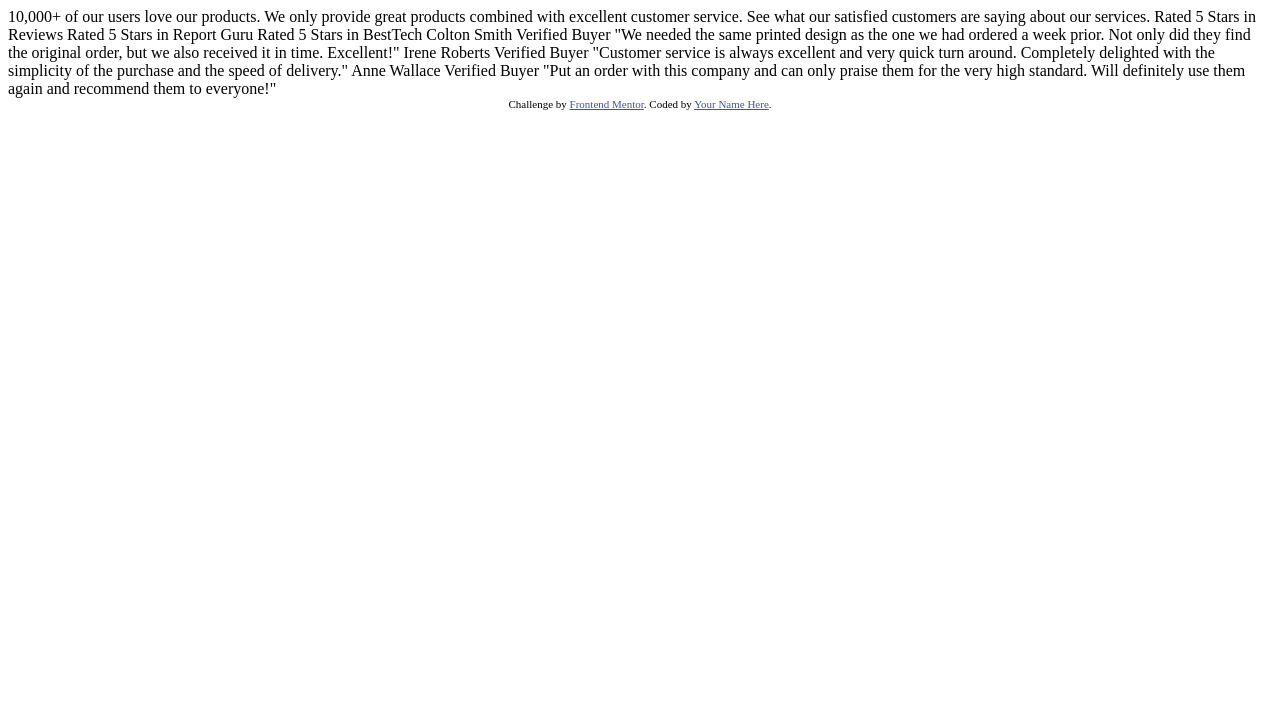
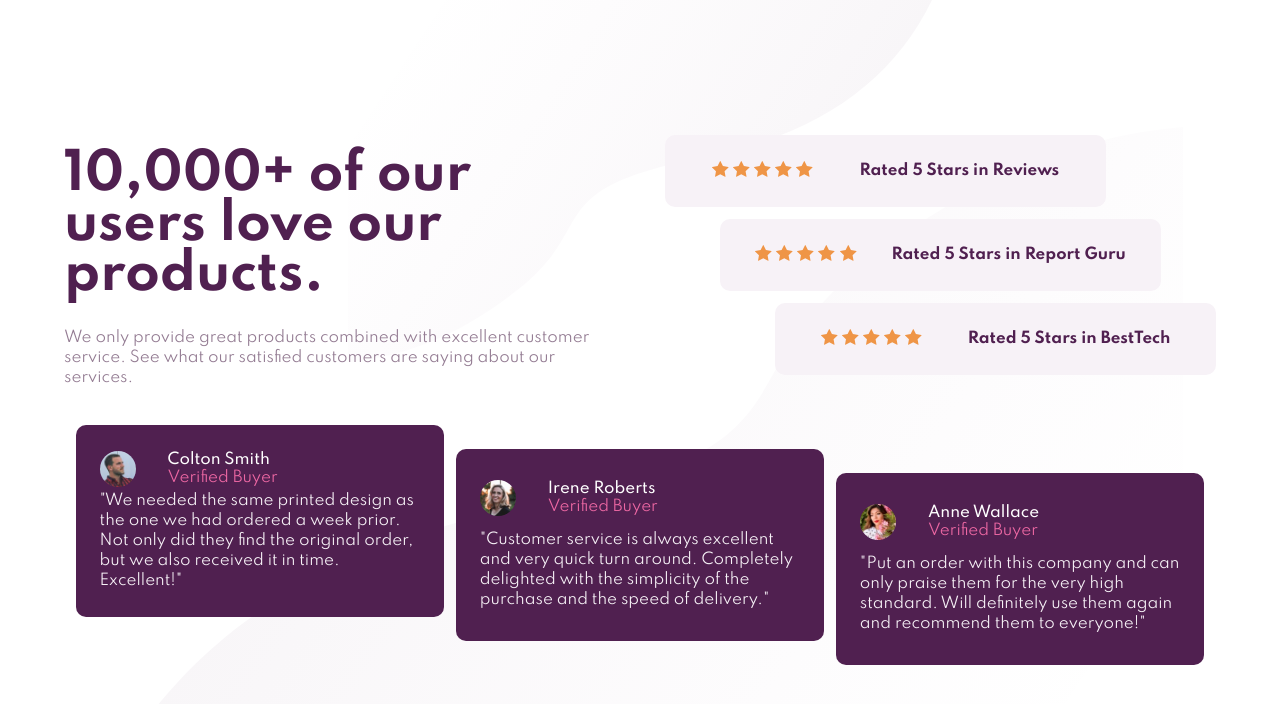
Before and after one commit to roopsBee/frontEndMentor-social-poof-section, a plain HTML site: page index.html in a window 1280 px wide. Drawn offline with Linux system fonts and the light colour scheme.

Commit message:
complete challenge

```diff
--- a/index.html
+++ b/index.html
@@ -5,57 +5,109 @@
     <meta name="viewport" content="width=device-width, initial-scale=1.0" />
     <!-- displays site properly based on user's device -->
 
-    <link
-      rel="icon"
-      type="image/png"
-      sizes="32x32"
-      href="./images/favicon-32x32.png"
-    />
+    <link rel="icon" type="image/png" sizes="32x32" href="./images/favicon-32x32.png" />
+    <link rel="stylesheet" href="/dist/css/style.min.css" />
 
     <title>Frontend Mentor | Social proof section</title>
-
-    <!-- Feel free to remove these styles or customise in your own stylesheet 👍 -->
-    <style>
-      .attribution {
-        font-size: 11px;
-        text-align: center;
-      }
-      .attribution a {
-        color: hsl(228, 45%, 44%);
-      }
-    </style>
+    <link rel="preconnect" href="https://fonts.gstatic.com" />
+    <link
+      href="https://fonts.googleapis.com/css2?family=Spartan:wght@400;500;700&display=swap"
+      rel="stylesheet"
+    />
   </head>
   <body>
-    10,000+ of our users love our products.
-
-    We only provide great products combined with excellent customer service.
-    See what our satisfied customers are saying about our services.
-
-    Rated 5 Stars in Reviews
-    Rated 5 Stars in Report Guru
-    Rated 5 Stars in BestTech
-
-    Colton Smith
-    Verified Buyer
+    <main>
+      <section class="main-section">
+        <div class="header-container">
+          <h1 class="header-header">10,000+ of our users love our products.</h1>
+          <p class="header-body">
+            We only provide great products combined with excellent customer service. See
+            what our satisfied customers are saying about our services.
+          </p>
+        </div>
+        <div class="rating-cards-container">
+          <div class="rating-card">
+            <div class="stars-container">
+              <img src="/images/icon-star.svg" alt="star icon" class="star" />
+              <img src="/images/icon-star.svg" alt="star icon" class="star" />
+              <img src="/images/icon-star.svg" alt="star icon" class="star" />
+              <img src="/images/icon-star.svg" alt="star icon" class="star" />
+              <img src="/images/icon-star.svg" alt="star icon" class="star" />
+            </div>
+            <p class="rating-text">Rated 5 Stars in Reviews</p>
+          </div>
+          <div class="rating-card">
+            <div class="stars-container">
+              <img src="/images/icon-star.svg" alt="star icon" class="star" />
+              <img src="/images/icon-star.svg" alt="star icon" class="star" />
+              <img src="/images/icon-star.svg" alt="star icon" class="star" />
+              <img src="/images/icon-star.svg" alt="star icon" class="star" />
+              <img src="/images/icon-star.svg" alt="star icon" class="star" />
+            </div>
+            <p class="rating-text">Rated 5 Stars in Report Guru</p>
+          </div>
+          <div class="rating-card">
+            <div class="stars-container">
+              <img src="/images/icon-star.svg" alt="star icon" class="star" />
+              <img src="/images/icon-star.svg" alt="star icon" class="star" />
+              <img src="/images/icon-star.svg" alt="star icon" class="star" />
+              <img src="/images/icon-star.svg" alt="star icon" class="star" />
+              <img src="/images/icon-star.svg" alt="star icon" class="star" />
+            </div>
+            <p class="rating-text">Rated 5 Stars in BestTech</p>
+          </div>
+        </div>
+        <div class="review-cards-container">
+          <div class="review-card">
+            <div class="review-card-header">
+              <img
+                src="/images/image-colton.jpg"
+                alt="Colton Smith image"
+                class="avatar"
+              />
+              <div class="name-container">
+                <p class="name">Colton Smith</p>
+                <p class="secondary">Verified Buyer</p>
+              </div>
+            </div>
+            <p class="card-body">
               "We needed the same printed design as the one we had ordered a week prior.
               Not only did they find the original order, but we also received it in time.
               Excellent!"
-
-    Irene Roberts
-    Verified Buyer
+            </p>
+          </div>
+          <div class="review-card">
+            <div class="review-card-header">
+              <img
+                src="/images/image-irene.jpg"
+                alt="Colton Smith image"
+                class="avatar"
+              />
+              <div class="name-container">
+                <p class="name">Irene Roberts</p>
+                <p class="secondary">Verified Buyer</p>
+              </div>
+            </div>
+            <p class="card-body">
               "Customer service is always excellent and very quick turn around. Completely
               delighted with the simplicity of the purchase and the speed of delivery."
-
-    Anne Wallace
-    Verified Buyer
+            </p>
+          </div>
+          <div class="review-card">
+            <div class="review-card-header">
+              <img src="/images/image-anne.jpg" alt="Colton Smith image" class="avatar" />
+              <div class="name-container">
+                <p class="name">Anne Wallace</p>
+                <p class="secondary">Verified Buyer</p>
+              </div>
+            </div>
+            <p class="card-body">
               "Put an order with this company and can only praise them for the very high
               standard. Will definitely use them again and recommend them to everyone!"
-
-    <div class="attribution">
-      Challenge by
-      <a href="https://www.frontendmentor.io?ref=challenge" target="_blank"
-        >Frontend Mentor</a
-      >. Coded by <a href="#">Your Name Here</a>.
+            </p>
           </div>
+        </div>
+      </section>
+    </main>
   </body>
 </html>
--- /dev/null
+++ b/scss/_variables.scss
@@ -0,0 +1,23 @@
+$dark-magenta: hsl(300, 43%, 22%);
+$soft-pink: hsl(333, 80%, 67%);
+$dark-grey-magenta: hsl(303, 10%, 53%);
+$light-gray-magenta: hsl(300, 24%, 96%);
+$white: hsl(0, 0%, 100%);
+$body-font-size: 15px;
+$font-weight: (
+  regular: 400,
+  medium: 500,
+  bold: 700,
+);
+
+@mixin font-style($weight, $color, $size) {
+  font-weight: map-get($font-weight, $weight);
+  color: $color;
+  font-size: $size;
+}
+
+@mixin desktop {
+  @media (min-width: 900px) {
+    @content;
+  }
+}
--- /dev/null
+++ b/scss/style.scss
@@ -0,0 +1,152 @@
+@import "./variables";
+
+* {
+  margin: 0;
+  padding: 0;
+  font-family: "Spartan", sans-serif;
+  box-sizing: border-box;
+}
+body {
+  background-image: url(/images/bg-pattern-top-mobile.svg),
+    url(/images/bg-pattern-bottom-mobile.svg);
+  background-repeat: no-repeat;
+  background-position: top, bottom;
+  @include desktop {
+    background-image: url(/images/bg-pattern-top-desktop.svg),
+      url(/images/bg-pattern-bottom-desktop.svg);
+  }
+}
+main {
+  padding: 100px 25px;
+  @include desktop {
+    padding: 0;
+    display: flex;
+    height: 100vh;
+    flex-direction: column;
+    justify-content: center;
+  }
+}
+.main-section {
+  margin: auto;
+  display: grid;
+  grid-template-columns: 1fr;
+  grid-template-rows: 1fr 1fr 4fr;
+  grid-gap: 50px;
+  @include desktop {
+    margin: 0 5%;
+    grid-template-columns: 1fr 1fr;
+    grid-template-rows: 30vh 30vh;
+  }
+}
+
+.header-container {
+  text-align: center;
+  display: flex;
+  flex-direction: column;
+  justify-content: center;
+  align-items: center;
+  @include desktop {
+    text-align: left;
+  }
+  .header-header {
+    @include font-style(bold, $dark-magenta, 32px);
+    line-height: 32px;
+    margin: 5% 0;
+    @include desktop {
+      font-size: 50px;
+      line-height: 50px;
+    }
+  }
+  .header-body {
+    @include font-style(regular, $dark-grey-magenta, $body-font-size);
+    line-height: 20px;
+  }
+}
+
+.rating-cards-container {
+  display: flex;
+  flex-direction: column;
+  align-items: center;
+  text-align: center;
+  justify-content: space-between;
+
+  .rating-card {
+    height: 30%;
+    width: 100%;
+    border-radius: 10px;
+    background-color: $light-gray-magenta;
+    display: flex;
+    flex-direction: column;
+    justify-content: space-evenly;
+    @include desktop {
+      flex-direction: row;
+      align-items: center;
+      width: 80%;
+      &:first-child {
+        align-self: flex-start;
+      }
+      &:last-child {
+        align-self: flex-end;
+      }
+    }
+    .rating-text {
+      @include font-style(bold, $dark-magenta, 15px);
+    }
+  }
+}
+
+.review-cards-container {
+  display: flex;
+  flex-direction: column;
+  justify-content: space-evenly;
+  @include desktop {
+    grid-column-end: span 2;
+    flex-direction: row;
+    align-items: center;
+  }
+  .review-card {
+    background-color: $dark-magenta;
+    border-radius: 10px;
+    padding: 1.5rem;
+    display: flex;
+    flex-direction: column;
+    height: 25%;
+    justify-content: space-around;
+    @include desktop {
+      height: 80%;
+      width: 32%;
+      &:first-child {
+        align-self: flex-start;
+      }
+      &:last-child {
+        align-self: flex-end;
+      }
+    }
+    .review-card-header {
+      display: flex;
+      height: 20%;
+      @include desktop {
+        height: 25%;
+      }
+      .avatar {
+        border-radius: 50%;
+        margin-right: 10%;
+      }
+      .name-container {
+        display: flex;
+        flex-direction: column;
+        justify-content: space-around;
+        .name {
+          @include font-style(medium, $white, 15px);
+        }
+        .secondary {
+          @include font-style(regular, $soft-pink, 15px);
+        }
+      }
+    }
+    .card-body {
+      @include font-style(regular, $light-gray-magenta, 15px);
+      line-height: 20px;
+    }
+  }
+}
```
Also changed, not shown: dist/css/style.min.css (added), images/social-proof.PNG (added), 4 other files. Lines whose indentation alone changed are shown as unchanged.
